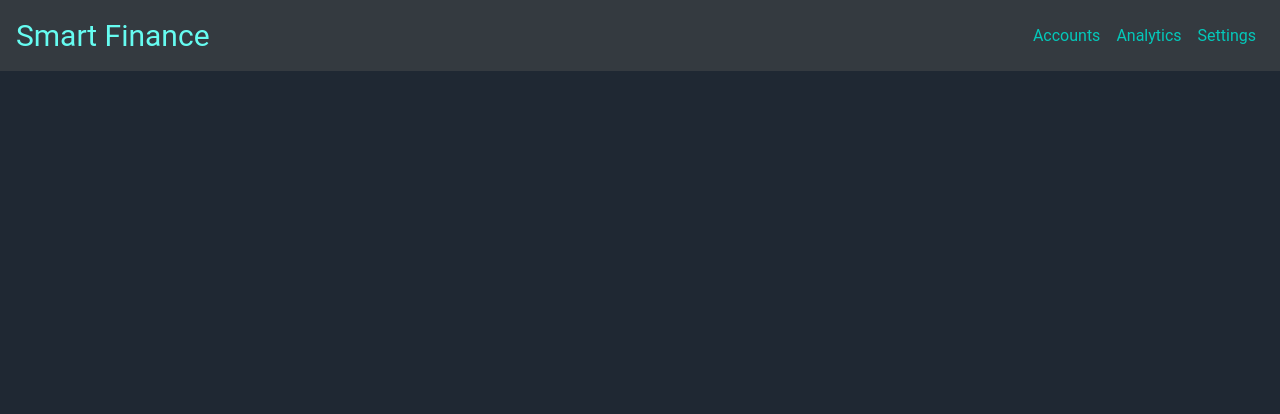
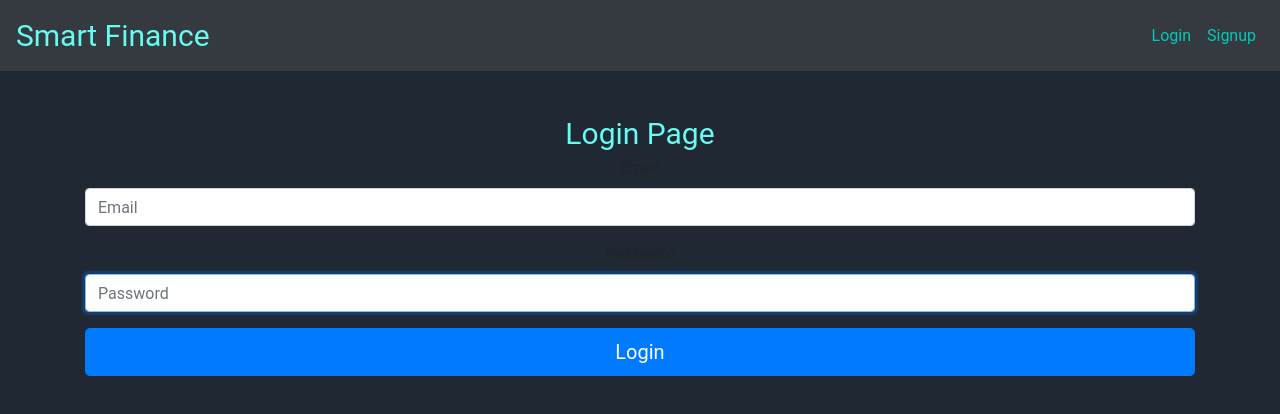
Before and after one commit to junwei26/DevOps_Smart_Finance, a React (Create React App) app in the folder frontend/: page /login in a window 1280 px wide. Shown: the top 414 px of the page. Built offline with nearby package versions, Linux system fonts and the light colour scheme.

Commit message:
Resolved PR comments

```diff
--- /dev/null
+++ b/frontend/src/App.js
@@ -0,0 +1,30 @@
+import React, { useState } from "react";
+import { Switch, Route } from "react-router-dom";
+import "./index.scss";
+import Accounts from "./pages/accounts";
+import NavBar from "./components/navBar";
+import Login from "./pages/login";
+import { AuthContext } from "./authcontext";
+import ProtectedRoute from "./protectedroute";
+
+const RouteControl = () => {
+  return (
+    <Switch>
+      <Route path="/login" component={Login} />
+      <ProtectedRoute path="/" component={Accounts} />
+      <ProtectedRoute path="/accounts" component={Accounts} />
+    </Switch>
+  );
+};
+const App = () => {
+  const [isLoggedIn, setLogin] = useState(false);
+
+  return (
+    <AuthContext.Provider value={{ isLoggedIn, setLogin }}>
+      <NavBar />
+      <RouteControl />
+    </AuthContext.Provider>
+  );
+};
+
+export default App;
--- /dev/null
+++ b/frontend/src/authcontext/index.js
@@ -0,0 +1,6 @@
+import React, { useContext } from "react";
+
+export const AuthContext = React.createContext({ isLoggedIn: false, setLogin: () => {} });
+export const UseAuthContext = () => {
+  return useContext(AuthContext);
+};
--- /dev/null
+++ b/frontend/src/components/navBar/NavBarButtons.js
@@ -0,0 +1,40 @@
+import React from "react";
+import Nav from "react-bootstrap/Nav";
+import { Link } from "react-router-dom";
+import { UseAuthContext } from "../../authcontext";
+
+const NavBarButtons = () => {
+  const { isLoggedIn, setLogin } = UseAuthContext();
+
+  return (
+    <Nav className="ml-auto">
+      {isLoggedIn ? (
+        <>
+          <Nav.Link as={Link} to="/accounts">
+            Accounts
+          </Nav.Link>
+          <Nav.Link as={Link} to="/analytics">
+            Analytics
+          </Nav.Link>
+          <Nav.Link as={Link} to="/settings">
+            Settings
+          </Nav.Link>
+          <Nav.Link as={Link} to="/signout" onClick={() => setLogin(false)}>
+            Sign Out
+          </Nav.Link>
+        </>
+      ) : (
+        <>
+          <Nav.Link as={Link} to="/login">
+            Login
+          </Nav.Link>
+          <Nav.Link as={Link} to="/signup">
+            Signup
+          </Nav.Link>
+        </>
+      )}
+    </Nav>
+  );
+};
+
+export default NavBarButtons;
--- a/frontend/src/components/navBar/index.js
+++ b/frontend/src/components/navBar/index.js
@@ -1,8 +1,8 @@
 import React from "react";
-import Nav from "react-bootstrap/Nav";
 import { Link } from "react-router-dom";
 import Navbar from "react-bootstrap/Navbar";
 import "./index.scss";
+import NavBarButtons from "./NavBarButtons";
 
 const NavBar = () => {
   return (
@@ -12,17 +12,7 @@ const NavBar = () => {
       </Navbar.Brand>
       <Navbar.Toggle aria-controls="responsive-navbar-nav" />
       <Navbar.Collapse id="responsive-navbar-nav">
-        <Nav className="ml-auto">
-          <Nav.Link as={Link} to="/accounts">
-            Accounts
-          </Nav.Link>
-          <Nav.Link as={Link} to="/analytics">
-            Analytics
-          </Nav.Link>
-          <Nav.Link as={Link} to="/settings">
-            Settings
-          </Nav.Link>
-        </Nav>
+        <NavBarButtons />
       </Navbar.Collapse>
     </Navbar>
   );
--- a/frontend/src/index.js
+++ b/frontend/src/index.js
@@ -1,19 +1,13 @@
 import React from "react";
 import ReactDOM from "react-dom";
-import { BrowserRouter, Switch, Route } from "react-router-dom";
+import { BrowserRouter } from "react-router-dom";
 import "./index.scss";
-import Accounts from "./pages/accounts";
-import NavBar from "./components/navBar";
+import App from "./App";
 
 ReactDOM.render(
   <React.StrictMode>
     <BrowserRouter>
-      <NavBar />
-      <Switch>
-        <Route path="/accounts">
-          <Accounts />
-        </Route>
-      </Switch>
+      <App />
     </BrowserRouter>
   </React.StrictMode>,
   document.getElementById("root")
--- /dev/null
+++ b/frontend/src/pages/login/index.js
@@ -0,0 +1,50 @@
+import React, { useState } from "react";
+import "./index.scss";
+import { useHistory } from "react-router-dom";
+import Form from "react-bootstrap/Form";
+import Button from "react-bootstrap/Button";
+import { UseAuthContext } from "../../authcontext";
+
+const Login = () => {
+  const { setLogin } = UseAuthContext();
+  let history = useHistory();
+  const Authenticate = () => {
+    setLogin(true);
+    history.push("/");
+  };
+  const [email, setEmail] = useState("");
+  const [password, setPassword] = useState("");
+
+  return (
+    <div className="container">
+      <div className="title">Login Page</div>
+      <Form>
+        <Form.Group size="lg" controlId="email">
+          <Form.Label>Email</Form.Label>
+          <Form.Control
+            placeholder="Email"
+            autoFocus
+            type="email"
+            value={email}
+            onChange={(e) => setEmail(e.target.value)}
+          />
+        </Form.Group>
+        <Form.Group size="lg" controlId="password">
+          <Form.Label>Password</Form.Label>
+          <Form.Control
+            placeholder="Password"
+            autoFocus
+            type="password"
+            value={password}
+            onChange={(e) => setPassword(e.target.value)}
+          />
+        </Form.Group>
+        <Button block size="lg" type="submit" onClick={Authenticate}>
+          Login
+        </Button>
+      </Form>
+    </div>
+  );
+};
+
+export default Login;
--- /dev/null
+++ b/frontend/src/pages/login/index.scss
@@ -0,0 +1,11 @@
+@use "../../utils/colors";
+
+.container {
+    text-align: center;
+    margin-top: 40px;
+}
+
+.title {
+    font-size: 30px;
+    color: colors.$aquamarine;
+}
--- /dev/null
+++ b/frontend/src/protectedroute/index.js
@@ -0,0 +1,21 @@
+import React from "react";
+import { Redirect, Route } from "react-router-dom";
+import { UseAuthContext } from "../authcontext";
+import PropTypes from "prop-types";
+
+const ProtectedRoute = (props) => {
+  const { isLoggedin } = UseAuthContext();
+  return isLoggedin ? (
+    <Route exact={props.exact} path={props.path} component={props.component} />
+  ) : (
+    <Redirect to="/" />
+  );
+};
+
+ProtectedRoute.propTypes = {
+  component: PropTypes.any,
+  path: PropTypes.string,
+  exact: PropTypes.bool,
+};
+
+export default ProtectedRoute;
```
Also changed, not shown: 2 other files (tests, documents, lock files or other folders).
